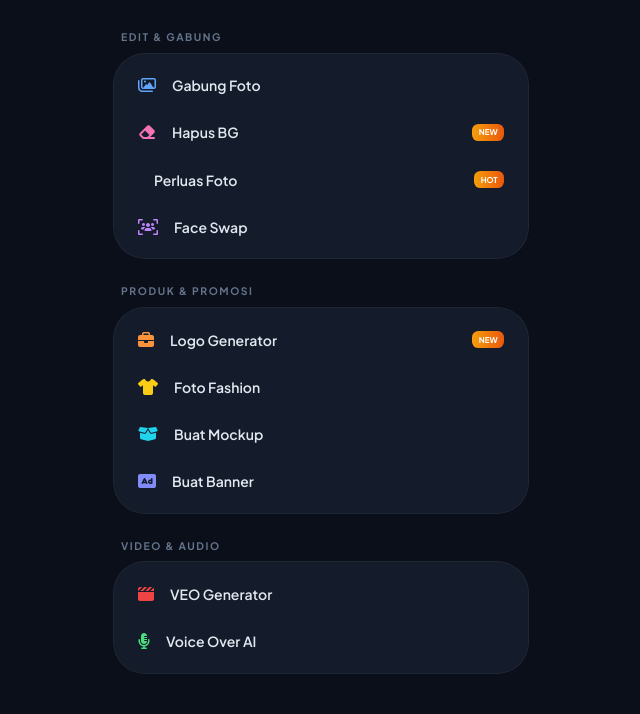
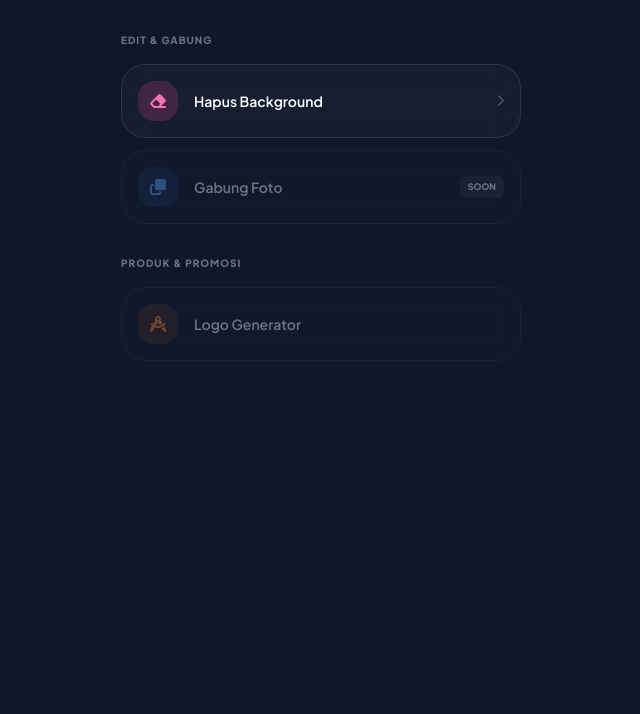
Before and after one commit to muhamad-nasrudin/ai-dashboard, a plain HTML site: page index.html in a window 1280 px wide. Shown: the part 99-813 px from the top of the page, without its empty margins (319-959 px from the left). Drawn offline with nearby package versions, Linux system fonts and the light colour scheme.

Commit message:
Update index.html

```diff
--- a/index.html
+++ b/index.html
@@ -3,129 +3,112 @@
 <head>
     <meta charset="UTF-8">
     <meta name="viewport" content="width=device-width, initial-scale=1.0">
-    <title>NexGen AI - Pro Studio</title>
+    <title>NexGen AI Studio</title>
     <script src="https://cdn.tailwindcss.com"></script>
-    <link href="https://fonts.googleapis.com/css2?family=Plus+Jakarta+Sans:wght@400;600;700&display=swap" rel="stylesheet">
+    <link href="https://fonts.googleapis.com/css2?family=Plus+Jakarta+Sans:wght@400;600;800&display=swap" rel="stylesheet">
     <link rel="stylesheet" href="https://cdnjs.cloudflare.com/ajax/libs/font-awesome/6.4.0/css/all.min.css">
     <style>
-        body { font-family: 'Plus Jakarta Sans', sans-serif; background: #0b0f1a; color: #e2e8f0; }
-        .glass-card { background: rgba(30, 41, 59, 0.5); backdrop-filter: blur(12px); border: 1px solid rgba(255, 255, 255, 0.05); }
-        .category-title { color: #64748b; font-size: 0.65rem; font-weight: 800; letter-spacing: 0.15em; padding: 1.5rem 0.5rem 0.5rem; }
-        .menu-item { display: flex; align-items: center; justify-content: space-between; padding: 0.85rem 1rem; border-radius: 1rem; transition: all 0.2s; cursor: pointer; }
-        .menu-item:active { background: rgba(255, 255, 255, 0.05); transform: scale(0.98); }
-        .badge-new { background: linear-gradient(90deg, #f59e0b, #ea580c); font-size: 0.5rem; padding: 0.15rem 0.4rem; border-radius: 0.4rem; color: white; font-weight: 800; }
+        body { font-family: 'Plus Jakarta Sans', sans-serif; background: #0f172a; color: white; }
+        .glass { background: rgba(255, 255, 255, 0.03); backdrop-filter: blur(12px); border: 1px solid rgba(255, 255, 255, 0.1); }
+        .btn-primary { background: linear-gradient(135deg, #3b82f6 0%, #2563eb 100%); }
+        .no-scrollbar::-webkit-scrollbar { display: none; }
     </style>
 </head>
-<body>
+<body class="min-h-screen">
 
-    <div class="max-w-md mx-auto min-h-screen pb-10">
-        <header class="p-6 pt-10 flex justify-between items-center">
-            <div>
-                <h1 class="text-2xl font-800 tracking-tight text-white">AI Studio <span class="text-blue-500">.</span></h1>
-            </div>
-            <div class="w-10 h-10 rounded-full glass-card flex items-center justify-center border border-blue-500/30">
-                <i class="fa-solid fa-user text-xs text-blue-400"></i>
-            </div>
+    <div id="dashboard" class="max-w-md mx-auto px-6 py-10">
+        <header class="mb-8">
+            <h1 class="text-3xl font-800 tracking-tight">AI Studio<span class="text-blue-500">.</span></h1>
+            <p class="text-gray-400 text-xs mt-2 uppercase tracking-widest font-bold">Menu Profesional</p>
         </header>
 
-        <div class="px-4">
-            <div class="category-title uppercase">Edit & Gabung</div>
-            <div class="glass-card rounded-[2rem] overflow-hidden p-2">
-                <div class="menu-item">
+        <div class="mb-4 text-[10px] font-bold text-gray-500 uppercase tracking-widest">Edit & Gabung</div>
+        <div class="grid gap-3 mb-8">
+            <div onclick="openTool('Hapus BG')" class="glass p-4 rounded-3xl flex items-center justify-between cursor-pointer active:scale-95 transition">
                 <div class="flex items-center gap-4">
-                        <i class="fa-regular fa-images text-blue-400"></i>
+                    <div class="w-10 h-10 rounded-2xl bg-pink-500/20 flex items-center justify-center text-pink-400">
+                        <i class="fa-solid fa-eraser"></i>
+                    </div>
+                    <span class="text-sm font-semibold">Hapus Background</span>
+                </div>
+                <i class="fa-solid fa-chevron-right text-gray-600 text-xs"></i>
+            </div>
+
+            <div class="glass p-4 rounded-3xl flex items-center justify-between opacity-40">
+                <div class="flex items-center gap-4">
+                    <div class="w-10 h-10 rounded-2xl bg-blue-500/20 flex items-center justify-center text-blue-400">
+                        <i class="fa-solid fa-clone"></i>
+                    </div>
                     <span class="text-sm font-semibold">Gabung Foto</span>
                 </div>
+                <span class="text-[9px] font-bold bg-white/10 px-2 py-1 rounded-md">SOON</span>
             </div>
-                <div class="menu-item" onclick="openTool('Hapus BG', 'Remove background, clean cut, transparent background')">
+        </div>
+
+        <div class="mb-4 text-[10px] font-bold text-gray-500 uppercase tracking-widest">Produk & Promosi</div>
+        <div class="grid gap-3">
+            <div class="glass p-4 rounded-3xl flex items-center justify-between opacity-40">
                 <div class="flex items-center gap-4">
-                        <i class="fa-solid fa-eraser text-pink-400"></i>
-                        <span class="text-sm font-semibold">Hapus BG</span>
+                    <div class="w-10 h-10 rounded-2xl bg-orange-500/20 flex items-center justify-center text-orange-400">
+                        <i class="fa-solid fa-compass-drafting"></i>
                     </div>
-                    <span class="badge-new">NEW</span>
+                    <span class="text-sm font-semibold">Logo Generator</span>
                 </div>
-                <div class="menu-item">
-                    <div class="flex items-center gap-4">
-                        <i class="fa-solid fa-arrows-maximize text-emerald-400"></i>
-                        <span class="text-sm font-semibold">Perluas Foto</span>
-                    </div>
-                    <span class="badge-new">HOT</span>
-                </div>
-                <div class="menu-item">
-                    <div class="flex items-center gap-4">
-                        <i class="fa-solid fa-users-viewfinder text-purple-400"></i>
-                        <span class="text-sm font-semibold">Face Swap</span>
             </div>
         </div>
     </div>
 
-            <div class="category-title uppercase">Produk & Promosi</div>
-            <div class="glass-card rounded-[2rem] overflow-hidden p-2">
-                <div class="menu-item" onclick="openTool('Logo Pro', 'Minimalist logo, flat vector, professional branding')">
-                    <div class="flex items-center gap-4">
-                        <i class="fa-solid fa-briefcase text-orange-400"></i>
-                        <span class="text-sm font-semibold">Logo Generator</span>
+    <div id="workspace" class="hidden fixed inset-0 bg-[#0f172a] z-50 p-6 overflow-y-auto">
+        <button onclick="location.reload()" class="mb-8 w-10 h-10 rounded-full glass flex items-center justify-center">
+            <i class="fa-solid fa-arrow-left"></i>
+        </button>
+
+        <h2 id="toolTitle" class="text-2xl font-bold mb-6 text-white">Tool</h2>
+
+        <div id="uploadArea" class="glass border-2 border-dashed border-white/10 p-10 rounded-[2.5rem] text-center mb-6">
+            <input type="file" id="fileInput" class="hidden" accept="image/*" onchange="startProcess()">
+            <label for="fileInput" class="cursor-pointer">
+                <i class="fa-solid fa-cloud-arrow-up text-4xl text-blue-500 mb-4"></i>
+                <p class="text-sm text-gray-300">Pilih Foto dari HP</p>
+                <p class="text-[10px] text-gray-500 mt-2 italic text-blue-300">"Pilih foto wajah atau produk"</p>
+            </label>
         </div>
-                    <span class="badge-new">NEW</span>
+
+        <div id="loader" class="hidden text-center py-10">
+            <div class="inline-block w-8 h-8 border-4 border-blue-500 border-t-transparent rounded-full animate-spin"></div>
+            <p class="text-xs text-gray-400 mt-4 tracking-widest">AI SEDANG BEKERJA...</p>
         </div>
-                <div class="menu-item">
-                    <div class="flex items-center gap-4">
-                        <i class="fa-solid fa-shirt text-yellow-400"></i>
-                        <span class="text-sm font-semibold">Foto Fashion</span>
+
+        <div id="resultArea" class="hidden">
+            <div class="glass p-2 rounded-[2.5rem] bg-[url('https://www.transparenttextures.com/patterns/checkerboard.png')]">
+                <img id="outputImg" class="w-full rounded-[2rem]" src="">
             </div>
-                </div>
-                <div class="menu-item">
-                    <div class="flex items-center gap-4">
-                        <i class="fa-solid fa-box-open text-cyan-400"></i>
-                        <span class="text-sm font-semibold">Buat Mockup</span>
-                    </div>
-                </div>
-                <div class="menu-item">
-                    <div class="flex items-center gap-4">
-                        <i class="fa-solid fa-rectangle-ad text-indigo-400"></i>
-                        <span class="text-sm font-semibold">Buat Banner</span>
-                    </div>
+            <a id="downloadBtn" href="#" download="nexgen-ai.png" class="block w-full text-center mt-6 btn-primary py-4 rounded-2xl font-bold">Simpan PNG</a>
         </div>
     </div>
 
-            <div class="category-title uppercase">Video & Audio</div>
-            <div class="glass-card rounded-[2rem] overflow-hidden p-2">
-                <div class="menu-item">
-                    <div class="flex items-center gap-4">
-                        <i class="fa-solid fa-clapperboard text-red-500"></i>
-                        <span class="text-sm font-semibold">VEO Generator</span>
-                    </div>
-                </div>
-                <div class="menu-item">
-                    <div class="flex items-center gap-4">
-                        <i class="fa-solid fa-microphone-lines text-green-400"></i>
-                        <span class="text-sm font-semibold">Voice Over AI</span>
-                    </div>
-                </div>
-            </div>
-        </div>
-    </div>
     <script>
-// Ganti dengan maklumat dari Dashboard Cloudinary anda
-const cloudName = "dmmkxdqtl";
-const uploadPreset = "e6e0d99e-45f8-455e-828d-10ed62da8b82"; // Lihat nota di bawah cara buat ini
+        // MASUKKAN DATA CLOUDINARY KAMU DI SINI
+        const cloudName = "7bf087ad9e108048828ef74f9c0153";
+        const uploadPreset = "e6e0d99e-45f8-455e-828d-10ed62da8b82";
 
-async function processBG() {
+        function openTool(name) {
+            document.getElementById('dashboard').classList.add('hidden');
+            document.getElementById('workspace').classList.remove('hidden');
+            document.getElementById('toolTitle').innerText = name;
+        }
+
+        async function startProcess() {
             const fileInput = document.getElementById('fileInput');
-    const dropArea = document.getElementById('dropArea');
-    const bgResult = document.getElementById('bgResult');
-    const noBgImg = document.getElementById('noBgImg');
-
             if (!fileInput.files[0]) return;
 
-    // Paparan Loading
-    dropArea.innerHTML = "<div class='animate-spin h-8 w-8 border-4 border-blue-500 border-t-transparent rounded-full mx-auto mb-4'></div><p class='text-blue-400'>AI sedang memotong latar belakang...</p>";
+            document.getElementById('uploadArea').classList.add('hidden');
+            document.getElementById('loader').classList.remove('hidden');
 
             const formData = new FormData();
             formData.append('file', fileInput.files[0]);
             formData.append('upload_preset', uploadPreset);
-    // Arahan untuk hapus background secara automatik
-    formData.append('background_removal', 'cloudinary_ai');
+            formData.append('background_removal', 'cloudinary_ai'); // AI SAKTI
 
             try {
                 const response = await fetch(`https://api.cloudinary.com/v1_1/${cloudName}/image/upload`, {
@@ -136,16 +119,19 @@ async function processBG() {
                 const data = await response.json();
 
                 if (data.secure_url) {
-            // Cloudinary akan memproses gambar. Kita beri masa 2-3 saat untuk AI bekerja
+                    // Beri waktu 3 detik untuk AI memproses background
                     setTimeout(() => {
-                noBgImg.src = data.secure_url.replace("/upload/", "/upload/e_background_removal/");
-                dropArea.classList.add('hidden');
-                bgResult.classList.remove('hidden');
-            }, 3000);
+                        const finalUrl = data.secure_url.replace("/upload/", "/upload/e_background_removal/");
+                        document.getElementById('outputImg').src = finalUrl;
+                        document.getElementById('downloadBtn').href = finalUrl;
+                        document.getElementById('loader').classList.add('hidden');
+                        document.getElementById('resultArea').classList.remove('hidden');
+                    }, 4000);
+                } else {
+                    alert("Error: " + data.error.message);
                 }
-    } catch (error) {
-        alert("Ops! Ada ralat. Pastikan API Key betul.");
-        console.error(error);
+            } catch (err) {
+                alert("Gagal terhubung ke Cloudinary!");
             }
         }
     </script>
```
Lines whose indentation alone changed are shown as unchanged.
